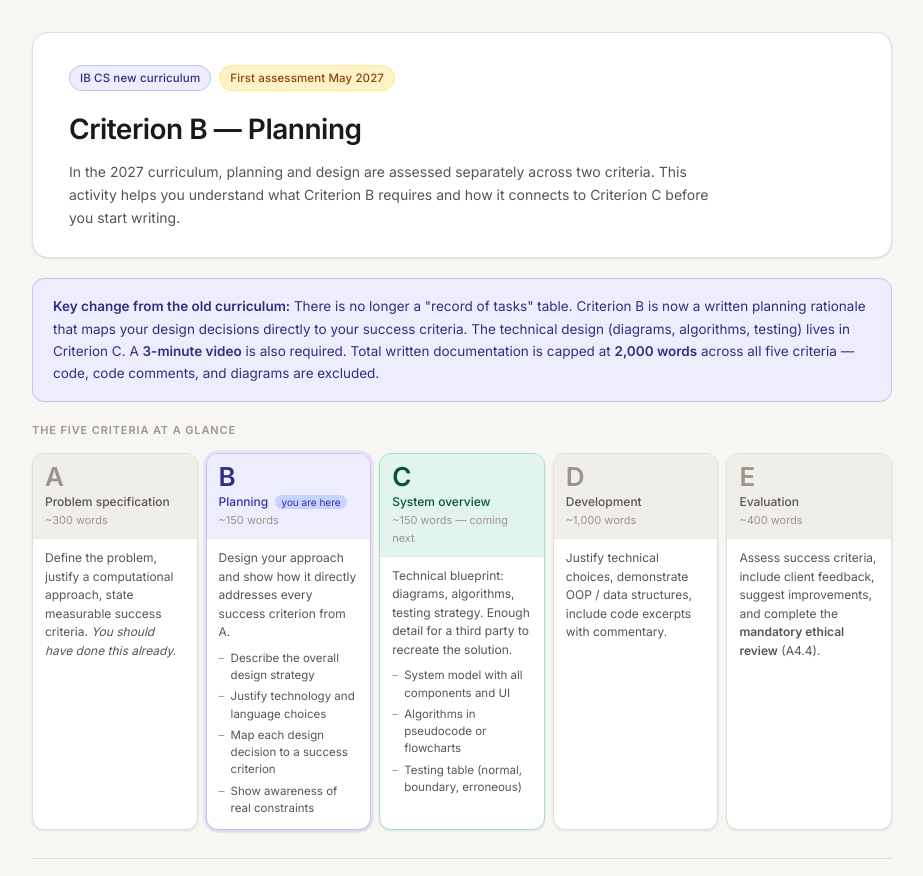
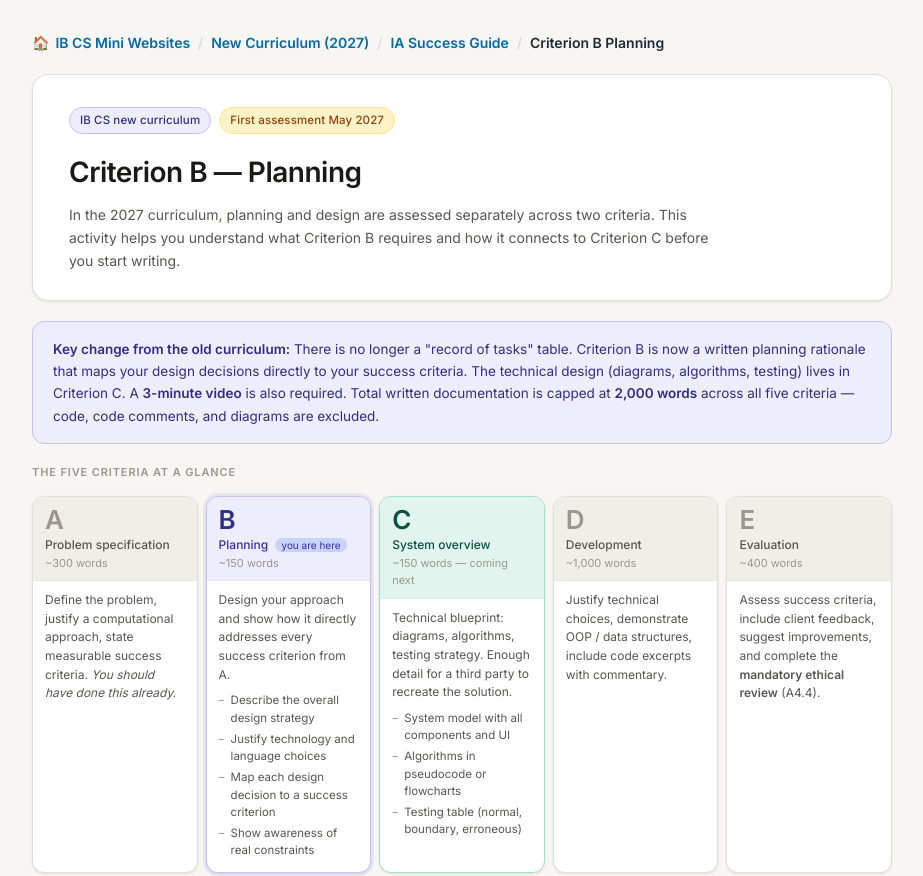
Before and after one commit to MrZisidis/ib-cs-mini-websites, a plain HTML site: page new-curriculum-2027/ib_cs_criterion_b_2027_v.2.html in a window 1280 px wide. Shown: the top 876 px of the page, without its empty margins (178-1101 px from the left). Drawn offline with Linux system fonts and the light colour scheme.

Commit message:
Add breadcrumbs to Criterion B guide

```diff
--- a/new-curriculum-2027/ib_cs_criterion_b_2027_v.2.html
+++ b/new-curriculum-2027/ib_cs_criterion_b_2027_v.2.html
@@ -52,6 +52,35 @@
   .container {
     max-width: 860px;
     margin: 0 auto;
+  }
+
+  /* ── Breadcrumbs ── */
+  .breadcrumbs {
+    display: flex;
+    align-items: center;
+    gap: 8px;
+    font-size: 14px;
+    color: #4b5563;
+    margin-bottom: 20px;
+    font-family: 'Inter', sans-serif;
+  }
+  .breadcrumbs a {
+    display: inline-flex;
+    align-items: center;
+    color: #0369a1;
+    text-decoration: none;
+    font-weight: 600;
+    transition: color 0.15s ease-in-out;
+  }
+  .breadcrumbs a:hover {
+    color: #075985;
+  }
+  .breadcrumbs .separator {
+    color: #cbd5e1;
+  }
+  .breadcrumbs .current {
+    color: #1f2937;
+    font-weight: 600;
   }
 
   /* ── Header ── */
@@ -520,6 +549,20 @@
 <body>
 <div class="container">
 
+  <!-- Breadcrumbs -->
+  <div class="breadcrumbs">
+    <a href="../index.html" aria-label="Home">
+      <span aria-hidden="true">🏠</span>
+      <span style="margin-left: 6px;">IB CS Mini Websites</span>
+    </a>
+    <span class="separator">/</span>
+    <a href="../index.html#new-curriculum">New Curriculum (2027)</a>
+    <span class="separator">/</span>
+    <a href="ib-cs-ia-guide.html">IA Success Guide</a>
+    <span class="separator">/</span>
+    <span class="current">Criterion B Planning</span>
+  </div>
+
   <!-- Header -->
   <div class="header">
     <div class="header-eyebrow">
```
